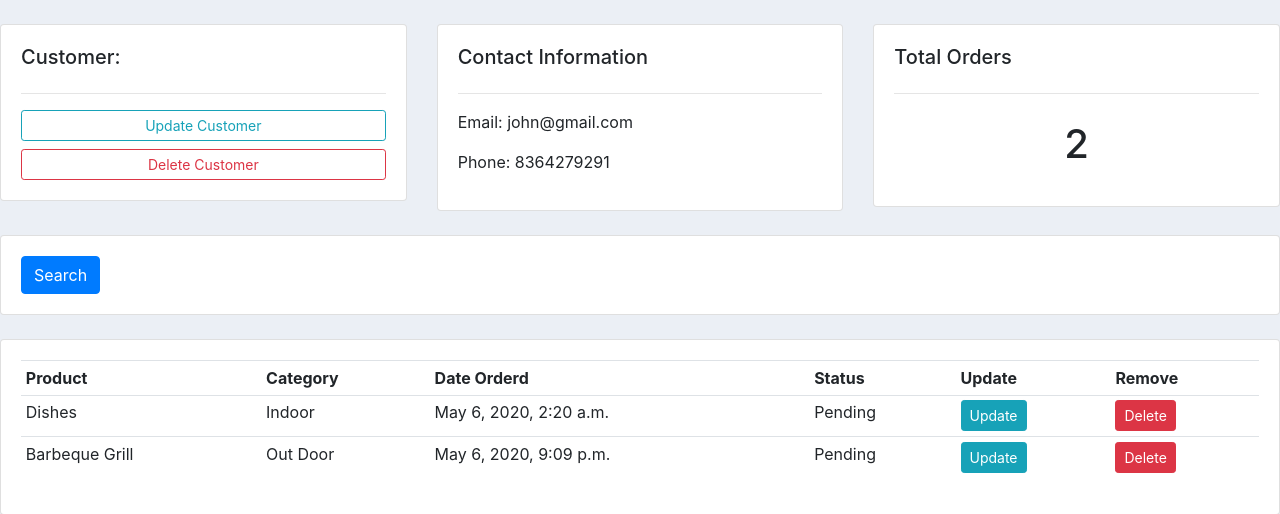
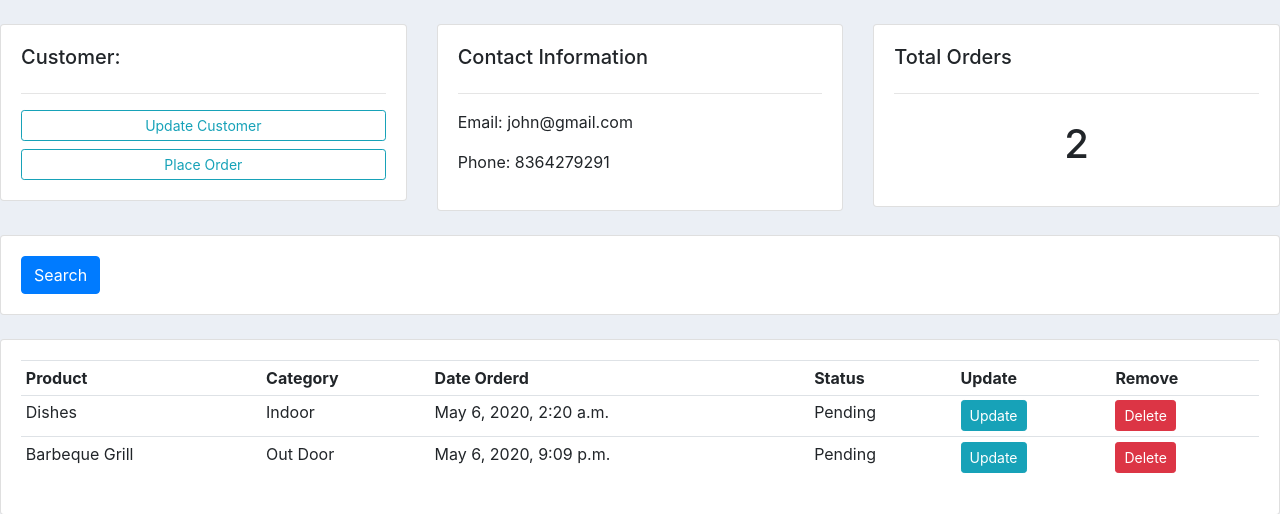
Before and after one commit to abhishek2602/CRM-djanjo-projects, a Django app: page /customer/1/ in a window 1280 px wide. Shown: the part 56-570 px from the top of the page. Run offline with Django 3.2, Linux system fonts and the light colour scheme; data comes from the database, SQL or seed files in the repository; both versions use the stored data as it was after the commit; some libraries are stand-ins or nearby versions.

Commit message:
Inline Formsets

```diff
--- a/accounts/templates/accounts/customer.html
+++ b/accounts/templates/accounts/customer.html
@@ -10,7 +10,7 @@
 			<h5>Customer:</h5>
 			<hr>
 			<a class="btn btn-outline-info  btn-sm btn-block" href="">Update Customer</a>
-			<a class="btn btn-outline-danger  btn-sm btn-block" href="">Delete Customer</a>
+			<a class="btn btn-outline-info  btn-sm btn-block" href="{% url 'create_order' customer.id %}">Place Order</a>
 
 		</div>
 	</div>
--- a/accounts/templates/accounts/dashboard.html
+++ b/accounts/templates/accounts/dashboard.html
@@ -33,7 +33,6 @@
 		<h5>LAST 5 ORDERS</h5>
 		<hr>
 		<div class="card card-body">
-			<a class="btn btn-primary  btn-sm btn-block" href="{% url 'create_order' %}">Create Order</a>
 			<table class="table table-sm">
 				<tr>
 					<th>Product</th>
--- a/accounts/templates/accounts/order_form.html
+++ b/accounts/templates/accounts/order_form.html
@@ -9,7 +9,11 @@
         <div class="card card-body">
             <form actions="" method="POST">
                 {% csrf_token %}
-                {{form}}
+                {{ formset.management_form }}
+                {% for form in formset %}
+                    {{form}}
+                    <hr>
+                {% endfor %}
 
                 <input type="submit" name="Submit">
             </form>
--- a/accounts/urls.py
+++ b/accounts/urls.py
@@ -6,7 +6,7 @@ urlpatterns = [
     path('products/', views.products, name='products'),
     path('customer/<str:pk_test>/', views.customer, name='customer'),
 
-    path('create_order/', views.createOrder, name='create_order'),
+    path('create_order/<str:pk>/', views.createOrder, name='create_order'),
     path('update_order/<str:pk>/', views.updateOrder, name="update_order"),
     path('delete_order/<str:pk>/', views.deleteOrder, name="delete_order"),
 ]
--- a/accounts/views.py
+++ b/accounts/views.py
@@ -1,5 +1,6 @@
 from django.shortcuts import render, redirect
 from django.http import HttpResponse
+from django.forms import inlineformset_factory
 
 # Create your views here.
 from .models import *
@@ -35,17 +36,22 @@ def customer(request, pk_test):
 	context = {'customer':customer, 'orders':orders, 'order_count':order_count}
 	return render(request, 'accounts/customer.html',context)
 
-def createOrder(request):
+def createOrder(request, pk):
 
-    form = OrderForm()
+    OrderFormSet = inlineformset_factory(Customer, Order, fields=('product', 'status'), extra=10)
+
+    customer = Customer.objects.get(id=pk)
+    formset = OrderFormSet(queryset=Order.objects.none(), instance=customer)
+    #form = OrderForm(initial={'customer':customer})
     if request.method == 'POST':
         #print('printing POST: ', request.POST)
-        form = OrderForm(request.POST)
-        if form.is_valid():
-            form.save()
+        #form = OrderForm(request.POST)
+        formset = OrderFormSet(request.POST, instance=customer)
+        if formset.is_valid():
+            formset.save()
             return redirect('/')
 
-    context = {'form':form}
+    context = {'formset':formset}
     return render(request, 'accounts/order_form.html', context)
 
 def updateOrder(request, pk):
```
Also changed, not shown: db.sqlite3.
